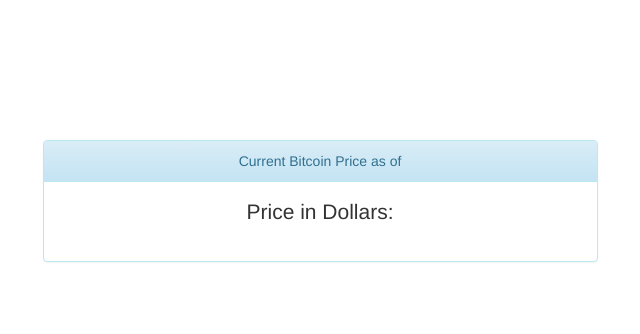
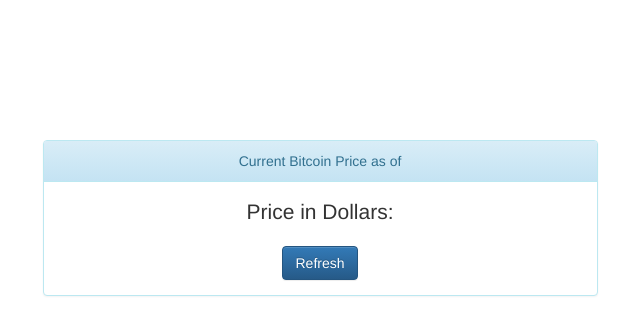
Before and after one commit to mjsauro/CryptoTracker, a plain HTML site: page index.html in a window 1280 px wide. Shown: the whole page, without its empty margins (320-960 px from the left). Drawn offline with nearby package versions, Linux system fonts and the light colour scheme; no server answers.

Commit message:
added auto-refresh and refresh button

```diff
--- a/index.html
+++ b/index.html
@@ -4,6 +4,7 @@
 <head>
     <meta charset="utf-8">
     <meta name="viewport" content="width=device-width, initial-scale=1.0">
+    <meta http-equiv="refresh" content="60;url=index.html">
     <title></title>
     <!-- Latest compiled and minified CSS -->
     <link rel="stylesheet" href="https://maxcdn.bootstrapcdn.com/bootstrap/3.3.7/css/bootstrap.min.css" integrity="sha384-BVYiiSIFeK1dGmJRAkycuHAHRg32OmUcww7on3RYdg4Va+PmSTsz/K68vbdEjh4u" crossorigin="anonymous">
@@ -21,6 +22,7 @@
                 <div class="panel-heading">Current Bitcoin Price as of {{CurrentDate | date:'medium' }}</div>
                 <div class="panel-body">
                     <p class="lead">Price in Dollars: {{CurrentRate | currency:"USD $":0}} </p>
+                    <div><button class="btn btn-primary" text="Refresh" onClick="window.location.href=window.location.href">Refresh</button></div>
                 </div>
             </div>
         </div>
```
